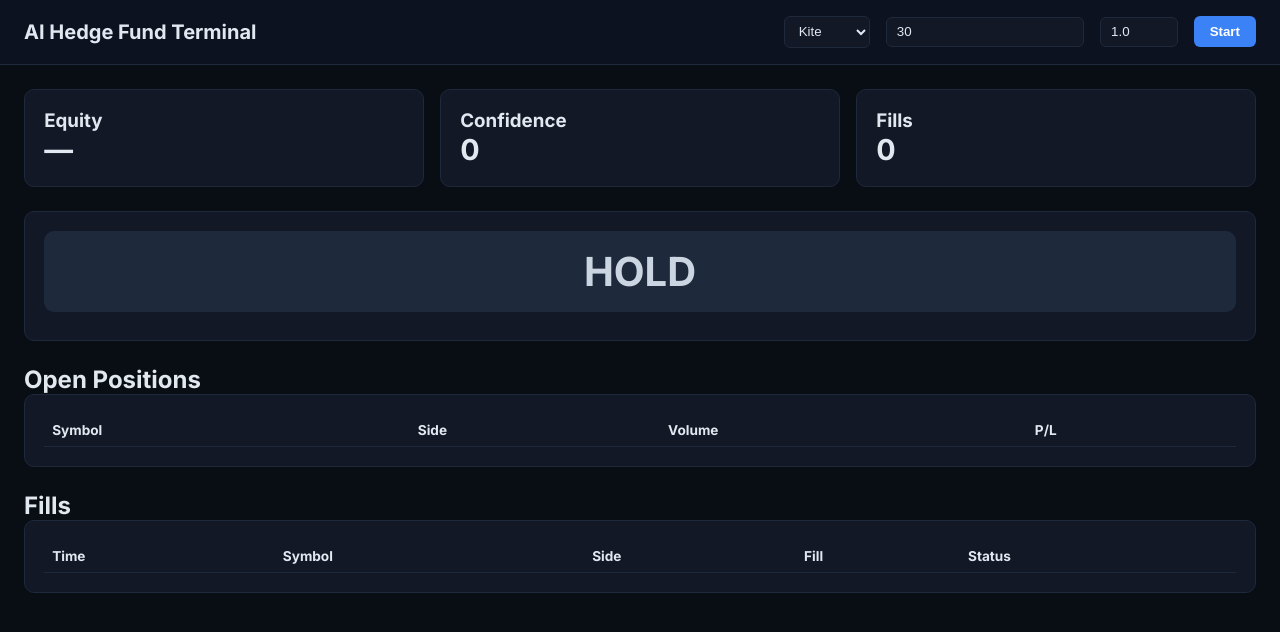
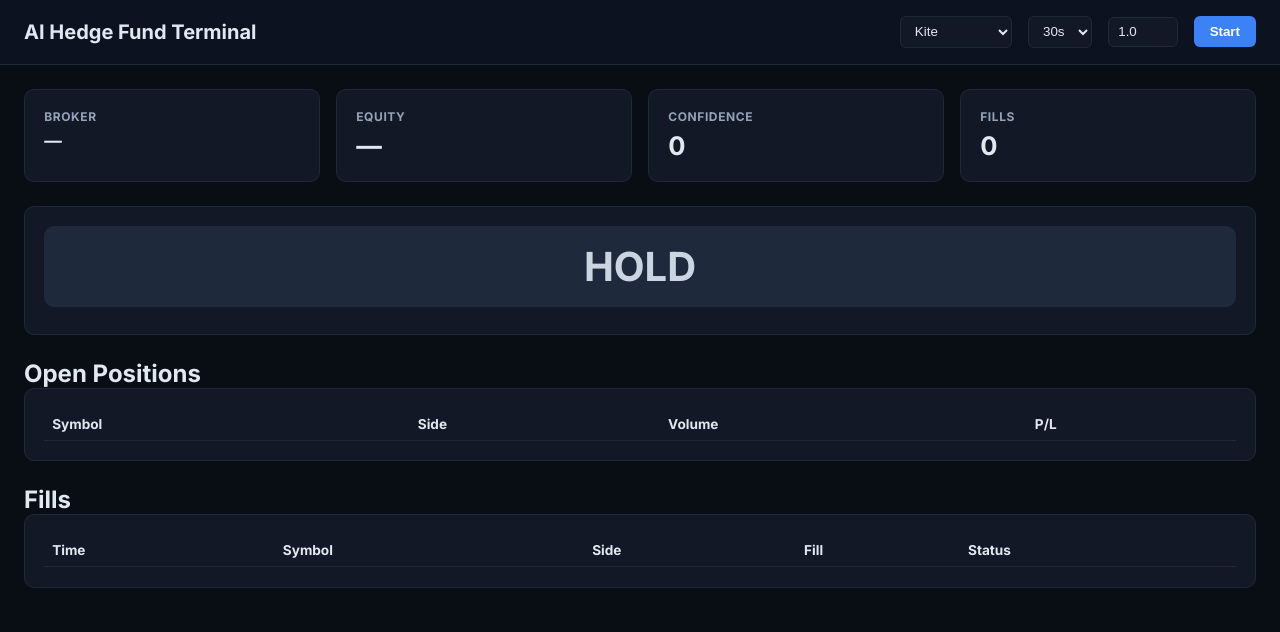
Before and after one commit to harshgsec/AI-Hedge-Fund, a FastAPI app: page / in a window 1280 px wide. Shown: the top 632 px of the page. Run offline with FastAPI, Linux system fonts and the light colour scheme; data that the repository does not hold is empty.

Commit message:
Update dashboard with Delta Live/Demo selector and broker status

```diff
--- a/templates/index.html
+++ b/templates/index.html
@@ -15,9 +15,10 @@ body { font-family:Inter,system-ui,sans-serif; background:var(--bg); color:var(-
 .controls select, .controls input { background:var(--card); color:var(--text); border:1px solid var(--border); border-radius:6px; padding:0.4rem 0.6rem; }
 .btn { background:var(--blue); color:white; border:none; border-radius:6px; padding:0.5rem 1rem; cursor:pointer; font-weight:600; }
 .btn.stop { background:#475569; }
-.grid { display:grid; grid-template-columns:repeat(auto-fit,minmax(220px,1fr)); gap:1rem; padding:1.5rem; }
+.grid { display:grid; grid-template-columns:repeat(auto-fit,minmax(180px,1fr)); gap:1rem; padding:1.5rem; }
 .card { background:var(--card); border:1px solid var(--border); border-radius:10px; padding:1.2rem; }
-.metric { font-size:1.8rem; font-weight:700; }
+.card h3 { font-size:0.75rem; color:var(--muted); text-transform:uppercase; letter-spacing:0.05em; margin-bottom:0.4rem; }
+.metric { font-size:1.6rem; font-weight:700; }
 .signal { font-size:2.5rem; font-weight:800; text-align:center; padding:1rem; border-radius:10px; }
 .signal.BUY { background:#14532d; color:#86efac; }
 .signal.SELL { background:#7f1d1d; color:#fca5a5; }
@@ -31,13 +32,19 @@ th,td { padding:0.5rem; text-align:left; border-bottom:1px solid var(--border);
 <div class="topbar">
   <div class="brand">AI Hedge Fund Terminal</div>
   <div class="controls">
-    <select id="broker"><option value="kite">Kite</option><option value="fyers">FYERS</option><option value="delta">Delta</option></select>
-    <input id="interval" type="number" value="30" min="10">
-    <input id="risk" type="number" value="1.0" step="0.1" min="0.1" max="5">
+    <select id="broker">
+      <option value="kite">Kite</option>
+      <option value="fyers">FYERS</option>
+      <option value="delta">Delta Live</option>
+      <option value="delta_demo">Delta Demo</option>
+    </select>
+    <select id="interval"><option value="30">30s</option><option value="60">1m</option><option value="300">5m</option></select>
+    <input id="risk" type="number" value="1.0" step="0.1" min="0.1" max="5" style="width:70px">
     <button class="btn" id="toggle">Start</button>
   </div>
 </div>
 <div class="grid">
+  <div class="card"><h3>Broker</h3><div class="metric" id="brokerName" style="font-size:1.1rem">—</div></div>
   <div class="card"><h3>Equity</h3><div class="metric" id="equity">—</div></div>
   <div class="card"><h3>Confidence</h3><div class="metric" id="confidence">0</div></div>
   <div class="card"><h3>Fills</h3><div class="metric" id="fills">0</div></div>
@@ -52,6 +59,7 @@ async function refresh() {
   try {
     const r = await fetch('/api/status');
     const s = await r.json();
+    $('brokerName').textContent = (s.broker || '—').replace('_',' ').toUpperCase();
     $('equity').textContent = s.equity ? s.equity.toFixed(2) : '—';
     $('confidence').textContent = s.last_confidence || 0;
     $('fills').textContent = (s.trade_history || []).length;
@@ -63,6 +71,7 @@ async function refresh() {
     pt.innerHTML = (s.open_positions || []).map(p => `<tr><td>${p.symbol}</td><td>${p.type}</td><td>${p.volume}</td><td>${p.profit}</td></tr>`).join('');
     const ht = $('history').querySelector('tbody');
     ht.innerHTML = (s.trade_history || []).slice(-20).reverse().map(h => `<tr><td>${h.time}</td><td>${h.symbol}</td><td>${h.signal}</td><td>${h.fill}</td><td>${h.status}</td></tr>`).join('');
+    if (s.broker) $('broker').value = s.broker;
   } catch(e) {}
 }
 $('toggle').onclick = async () => {
```
